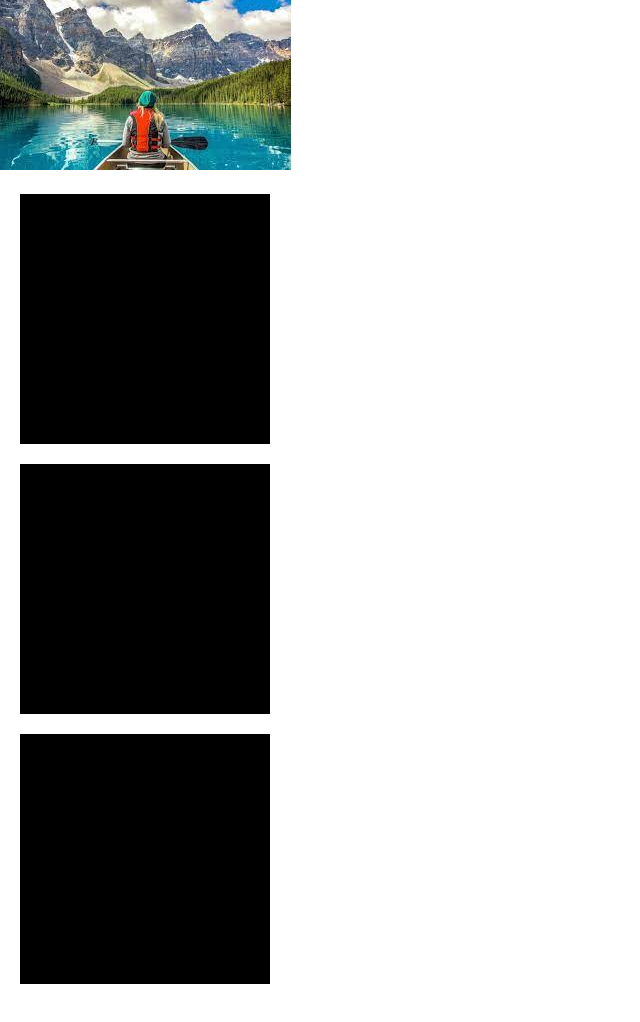
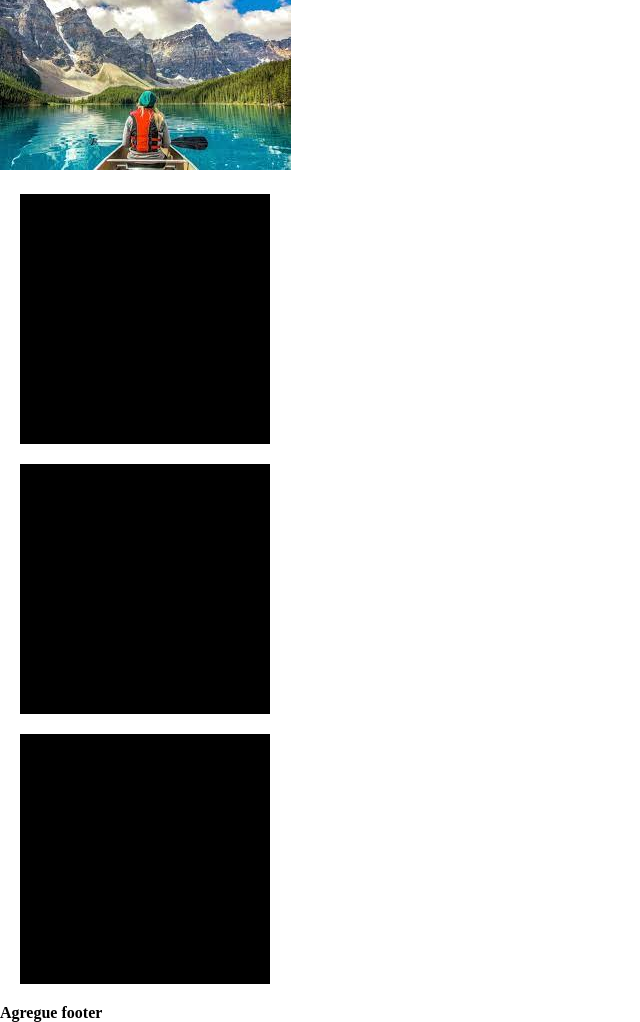
Before and after one commit to Ezequiel-Maldonado87/Idea-Maldonado, a plain HTML site: page index.html in a window 1280 px wide. Shown: the part 40-1062 px from the top of the page, without its empty margins (0-640 px from the left). Drawn offline with nearby package versions, Linux system fonts and the light colour scheme.

Commit message:
agregue footer

```diff
--- a/index.html
+++ b/index.html
@@ -20,7 +20,11 @@
         <div></div>
         <div></div>
     </main>
-
+    <footer>
+        <h4>
+            Agregue footer
+        </h4>
+    </footer>
 
 </body>
 </html>
```
